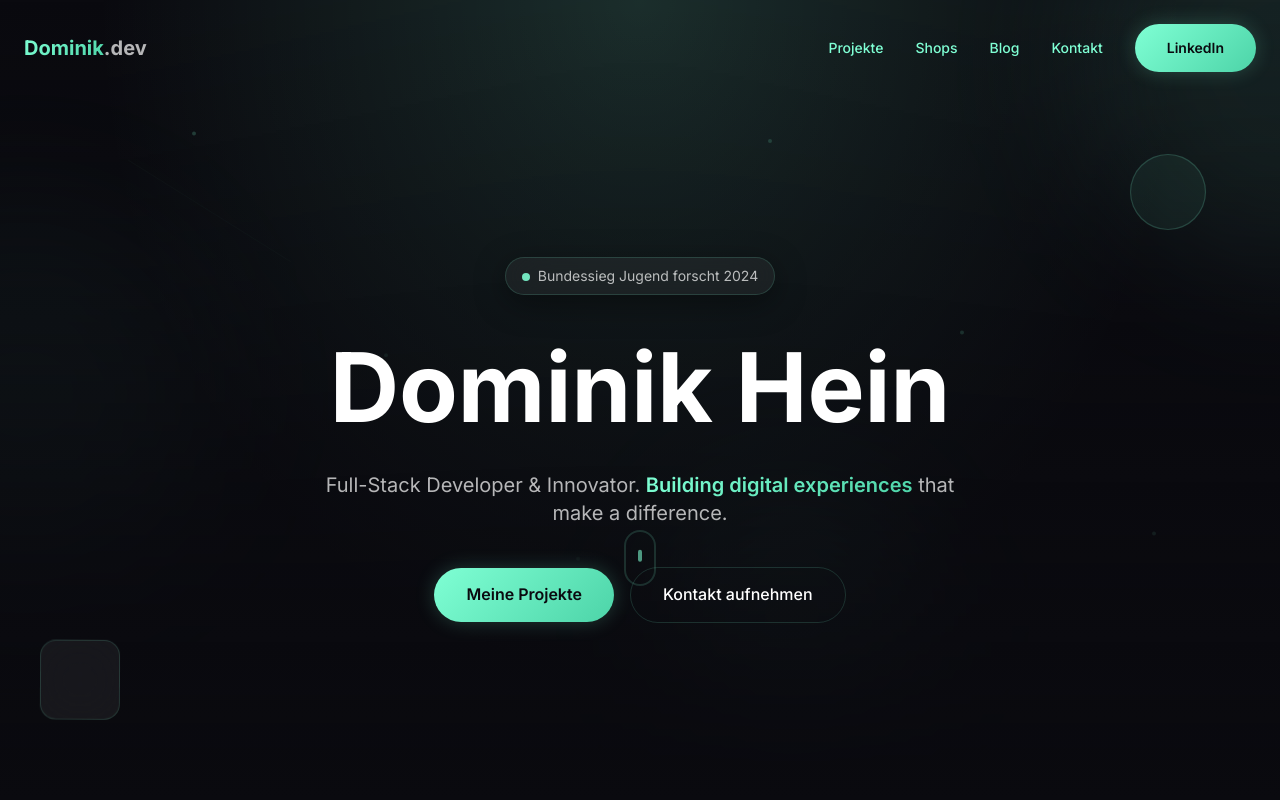
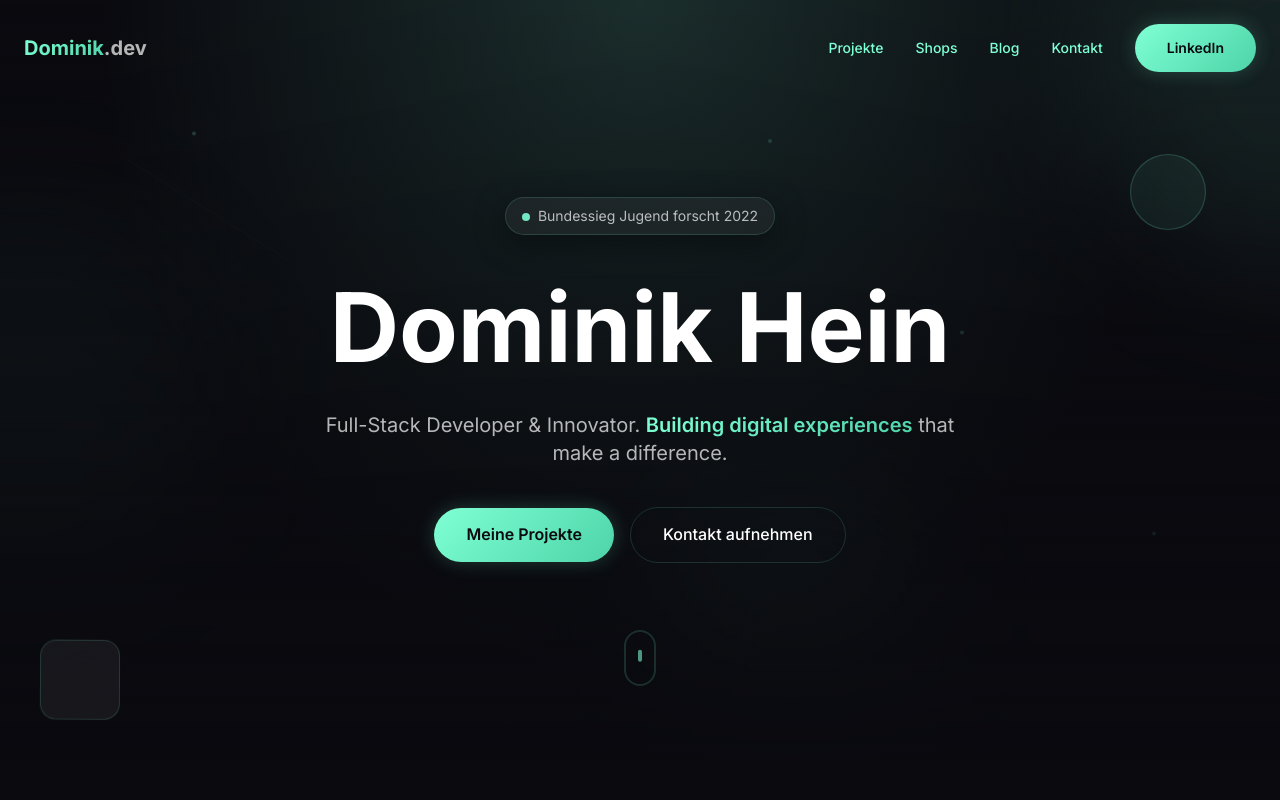
Before and after one commit to gratisCobalt/dominikhein.de, a React (Vite) app: page / in a window 1280 px wide. Shown: the top 800 px of the page. Built offline with nearby package versions, Linux system fonts and the light colour scheme.

Commit message:
fix: move scroll indicator below CTA buttons, update Bundessieg year to 2022

```diff
--- a/src/components/Hero.tsx
+++ b/src/components/Hero.tsx
@@ -56,7 +56,7 @@
         >
           <span className="glass rounded-full px-4 py-2 text-sm text-text-secondary">
             <span className="mr-2 inline-block h-2 w-2 animate-pulse rounded-full bg-accent" />
-            Bundessieg Jugend forscht 2024
+            Bundessieg Jugend forscht 2022
           </span>
         </motion.div>
 
@@ -111,7 +111,7 @@
 
         {/* Scroll indicator */}
         <motion.div
-          className="absolute bottom-10 left-1/2 -translate-x-1/2"
+          className="mt-16 flex justify-center"
           initial={{ opacity: 0 }}
           animate={{ opacity: 1 }}
           transition={{ delay: 1.5 }}
```
